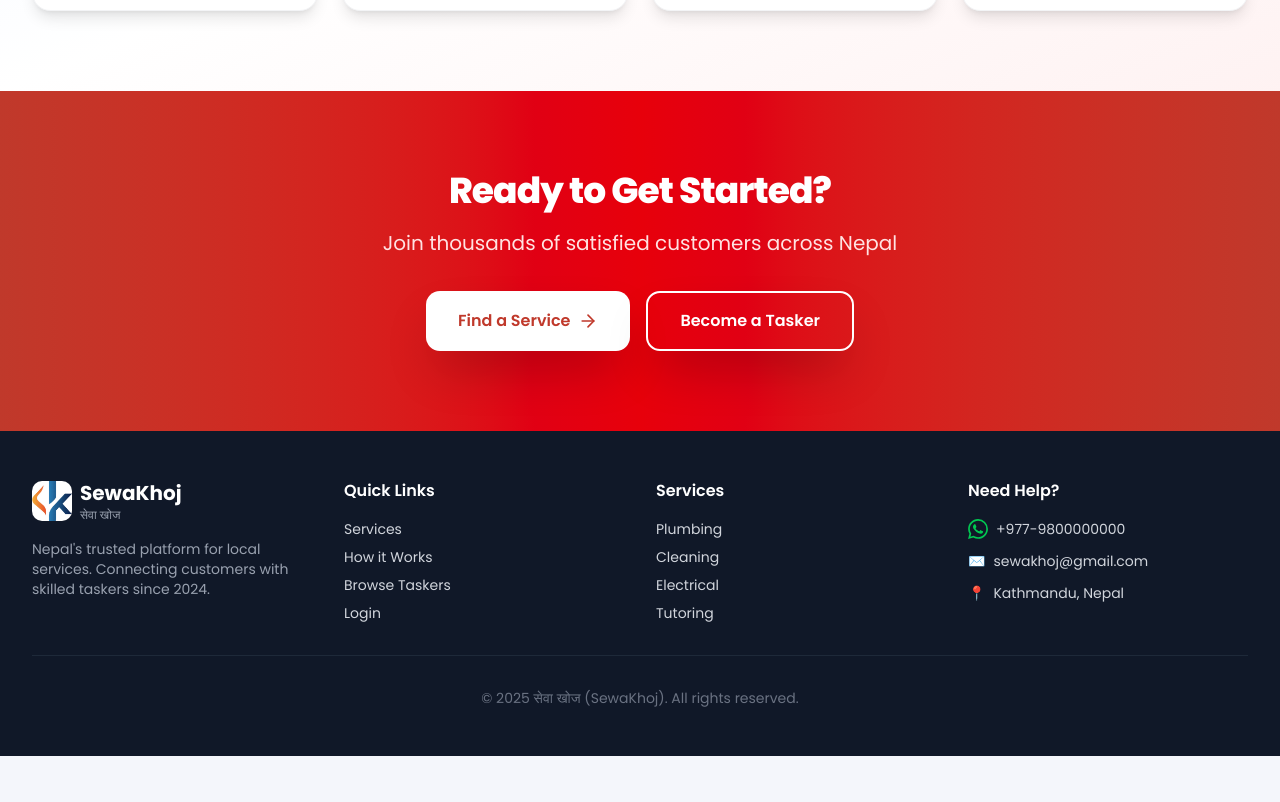
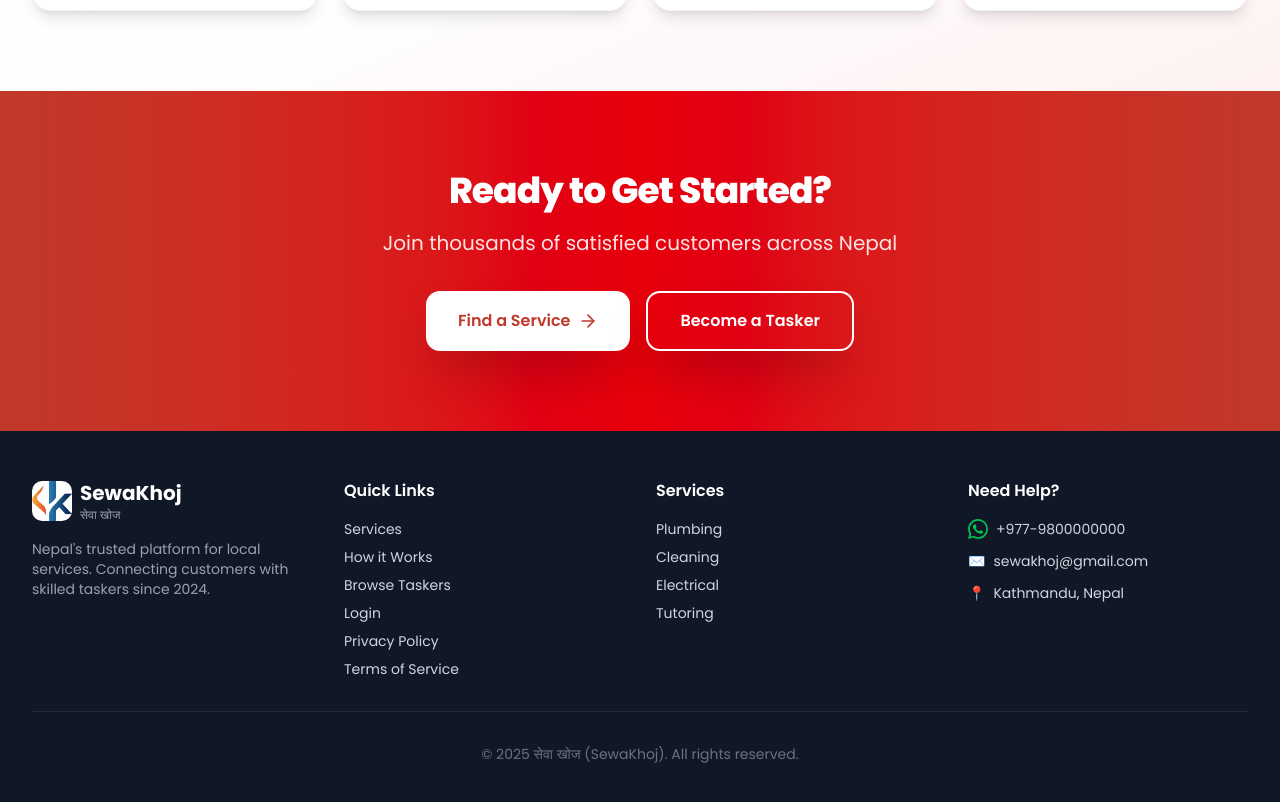
Before and after one commit to lngiri/sewakhoj, a Next.js app: page / in a window 1280 px wide. Shown: the part 3183-3985 px from the top of the page. Before the commit the page ends 3939 px from the top, so only its background shows below. Built offline with nearby package versions, Linux system fonts and the light colour scheme; no server answers.

Commit message:
fix: add privacy policy and terms links to footer for Google verification

```diff
--- a/src/app/page.tsx
+++ b/src/app/page.tsx
@@ -269,6 +269,8 @@ export default function Home() {
                 <li><button onClick={() => window.scrollTo({ top: 0, behavior: 'smooth' })} className="hover:text-white transition-colors">How it Works</button></li>
                 <li><Link href="/browse" className="hover:text-white transition-colors">Browse Taskers</Link></li>
                 <li><Link href="/login" className="hover:text-white transition-colors">Login</Link></li>
+                <li><Link href="/privacy" className="hover:text-white transition-colors">Privacy Policy</Link></li>
+                <li><Link href="/terms" className="hover:text-white transition-colors">Terms of Service</Link></li>
               </ul>
             </div>
             <div className="footer-col">
```
